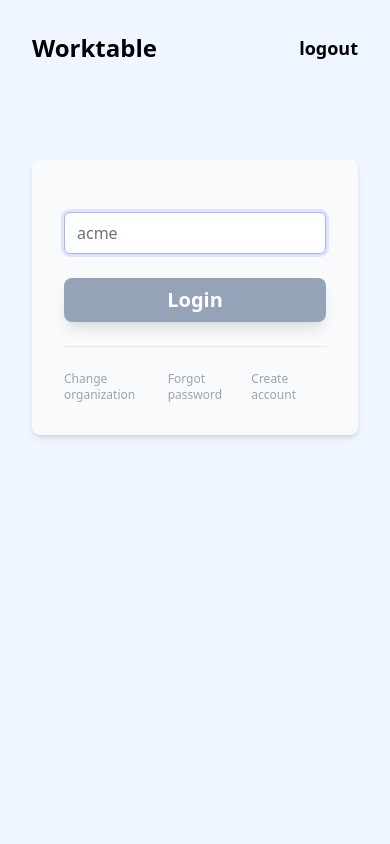
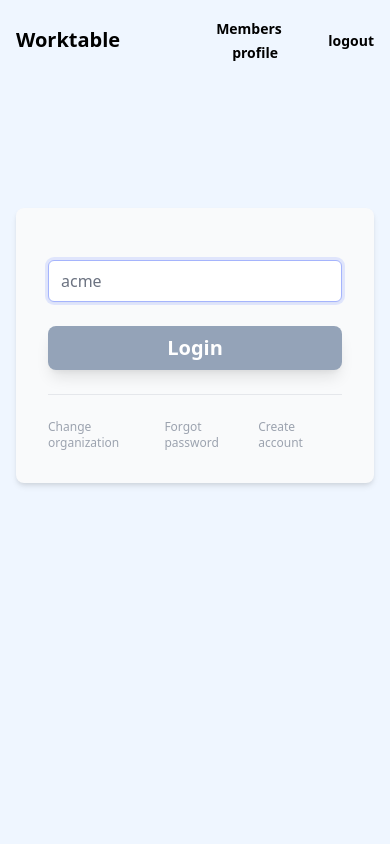
Before and after one commit to sagarkaurav/worktable, a Flask app: page /organizations/select/ in a window 390 px wide. Run offline with Flask 2, Linux system fonts and the light colour scheme; the visitor is signed in with stand-in values (Sample User, id 1); data comes from the database, SQL or seed files in the repository; data that the repository does not hold is empty; style sheets or scripts are compiled from the project's sources; parts of the project's set-up code (start-up, migrations or seed data) failed here and were passed over.

Commit message:
fix layout for small screen

```diff
--- a/app/templates/layouts/layout.html
+++ b/app/templates/layouts/layout.html
@@ -9,10 +9,12 @@
 </head>
 
 <body>
-    <div class="min-h-screen p-8 bg-blue-50">
+    <div class="min-h-screen p-4 md:p-8 bg-blue-50">
         {% include 'layouts/partials/nav.html' %}
-        {% block content %}
-        {% endblock content %}
+        <div class="py-8 md:px-12">
+            {% block content %}
+            {% endblock content %}
+        </div>
         {% if current_user.is_authenticated %}
             <div class="absolute flex flex-col mx-auto space-y-2 w-80 md:top-24 md:right-24">
                 {% include 'layouts/partials/notifications.html' %}
--- a/app/templates/layouts/partials/nav.html
+++ b/app/templates/layouts/partials/nav.html
@@ -1,14 +1,22 @@
-<div class="flex items-center justify-between mb-4">
+<div class="flex items-center justify-between mb-4 md:px-16">
     {% if current_user.is_authenticated %}
-    <a href="{{ url_for('dashboard.index', org_username=current_user.organization.username)}}" class="text-2xl font-bold hover:text-blue-gray-500">Worktable</a>
+    <div class="flex items-center flex-grow">
+        <a href="{{ url_for('dashboard.index', org_username=current_user.organization.username)}}" class="text-xl font-bold sm:text-2xl hover:text-blue-gray-500">Worktable</a>
+        <div class="ml-24 space-x-4">
+            <a href="{{url_for('members.index', org_username=current_user.organization.username) }}"
+                class="text-sm font-bold hover:underline hover:text-blue-gray-500">Members</a>
+            <a href="{{url_for('profile.index', org_username=current_user.organization.username) }}"
+                class="text-sm font-bold hover:underline hover:text-blue-gray-500">profile</a>
+        </div>
+    </div>
     <div class="space-x-8">
         <a href="{{url_for('auth.logout', org_username=current_user.organization.username) }}"
-            class="text-lg font-bold hover:underline hover:text-blue-gray-500">logout</a>
+            class="text-sm font-bold sm:text-lg hover:underline hover:text-blue-gray-500">logout</a>
     </div>
     {% else %}
-    <a href="{{ url_for('home.index')}}" class="text-2xl font-bold hover:text-blue-gray-500">Worktable</a>
-    <div class="space-x-8">
-        <a href="{{url_for('auth.login')}}" class="text-lg font-bold hover:underline hover:text-blue-gray-500">Login</a>
+    <a href="{{ url_for('home.index')}}" class="text-lg font-bold sm:text-2xl hover:text-blue-gray-500">Worktable</a>
+    <div class="space-x-2 md:space-x-8">
+        <a href="{{url_for('auth.login')}}" class="text-sm font-bold sm:text-lg hover:underline hover:text-blue-gray-500">Login</a>
         <a href="#"
             class="px-8 py-2 font-bold tracking-wide text-white bg-green-400 rounded-md shadow-lg hover:bg-green-500">Signup</a>
     </div>
--- a/app/views/dashboard/templates/dashboard/index.html
+++ b/app/views/dashboard/templates/dashboard/index.html
@@ -1,6 +1,5 @@
 {% extends 'layouts/layout.html' %}
 {% block content %}
-<div class="px-12 py-8">
 <div class="p-4 rounded-lg bg-gray-50">
     <svg class="w-16 h-16 p-4 mx-auto -mt-10 text-green-500 rounded-full bg-gray-50"
         xmlns="http://www.w3.org/2000/svg" fill="none" viewBox="0 0 24 24" stroke="currentColor">
@@ -38,5 +37,4 @@
         </div>
     </div>
 </div>
-</div>
 {% endblock content %}
--- a/app/views/members/templates/members/index.html
+++ b/app/views/members/templates/members/index.html
@@ -1,6 +1,5 @@
 {% extends 'layouts/layout.html' %}
 {% block content %}
-<div class="px-12 py-8">
   <div class="p-4 rounded-lg bg-gray-50">
       <svg class="w-16 h-16 p-4 mx-auto -mt-10 text-green-500 rounded-full bg-gray-50"
           xmlns="http://www.w3.org/2000/svg" fill="none" viewBox="0 0 24 24" stroke="currentColor">
@@ -36,7 +35,6 @@
           </div>
       </div>
   </div>
-</div>
 <script>
     window.addEventListener('load', function(){
       let menuToggles  = document.getElementsByClassName('menu-toggle');
--- a/app/views/profile/templates/profile/index.html
+++ b/app/views/profile/templates/profile/index.html
@@ -1,6 +1,5 @@
 {% extends 'layouts/layout.html' %}
 {% block content %}
-<div class="px-12 py-8">
 <div class="max-w-6xl p-4 mx-auto rounded-lg bg-gray-50">
     <svg class="w-16 h-16 p-4 mx-auto -mt-10 text-green-500 rounded-full bg-gray-50"
         xmlns="http://www.w3.org/2000/svg" fill="none" viewBox="0 0 24 24" stroke="currentColor">
@@ -46,5 +45,4 @@
         </form>
     </div>
 </div>
-</div>
 {% endblock content %}
--- a/app/views/projects/templates/projects/detail.html
+++ b/app/views/projects/templates/projects/detail.html
@@ -1,7 +1,7 @@
 {% extends 'layouts/layout.html' %}
 {% block content %}
 <div class="justify-center lg:flex">
-    <div class="flex-grow max-w-3xl px-12 py-8">
+    <div class="flex-grow max-w-3xl">
         <div class="p-4 rounded-lg bg-gray-50">
             <div class="relative flex justify-end">
                 <svg class="h-6 text-gray-500 menu-toggle hover:text-gray-900" xmlns="http://www.w3.org/2000/svg" fill="none" viewBox="0 0 24 24" stroke="currentColor">
--- a/app/views/projects/templates/projects/edit.html
+++ b/app/views/projects/templates/projects/edit.html
@@ -4,7 +4,6 @@
     method="POST">
     {{ form.csrf_token}}
 
-    <div class="px-12 py-8">
     <div class="max-w-3xl p-4 mx-auto rounded-lg shadow-sm bg-gray-50">
         <label class="block px-3 mb-6">
             <span class="block mb-2 ml-2 font-bold text-blue-gray-600">{{ form.name.label.name }}</span>
@@ -29,7 +28,6 @@
         <div class="flex">
             <button type="button" id="publish-btn"
                 class="px-4 py-2 mx-auto font-bold text-white bg-green-500 rounded-lg">Save changes</button>
-            </div>
         </div>
     </div>
 </form>
--- a/app/views/projects/templates/projects/edit_comment.html
+++ b/app/views/projects/templates/projects/edit_comment.html
@@ -1,7 +1,7 @@
 {% extends 'layouts/layout.html' %}
 {% block content %}
 <div class="justify-center lg:flex">
-    <div class="flex-grow max-w-3xl px-12 py-8">
+    <div class="flex-grow max-w-3xl">
         <div class="p-4 rounded-lg bg-gray-50">
             <div class="relative flex justify-end">
                 <svg class="h-6 text-gray-500 menu-toggle hover:text-gray-900" xmlns="http://www.w3.org/2000/svg" fill="none" viewBox="0 0 24 24" stroke="currentColor">
```
Lines whose indentation alone changed are shown as unchanged.
